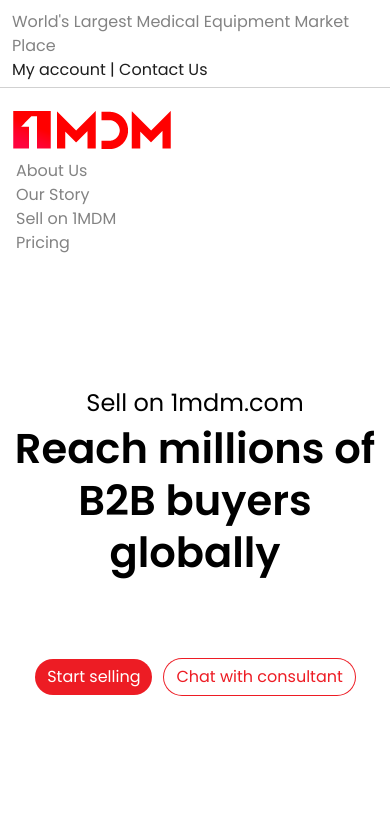
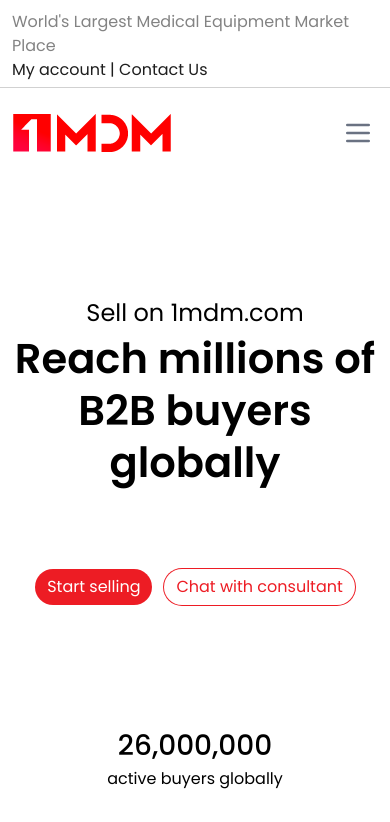
Before and after one commit to Rakesh799/SuperLabs-Frontend-Developer-Internship-Task2, a React (Vite) app: page / in a window 390 px wide. Shown: the top 822 px of the page. Built offline with nearby package versions, Linux system fonts and the light colour scheme.

Commit message:
added hamburger and logic for it

```diff
--- a/src/components/MenuBar.jsx
+++ b/src/components/MenuBar.jsx
@@ -1,16 +1,28 @@
-import React from 'react'
+import React, { useState } from 'react'
 import logo from '../assets/logo.png'
+import { Menu } from "lucide-react";
+
 
 function MenuBar() {
+    const [isOpen, setIsOpen] = useState(false)
+
+    function handleClick(e) {
+        setIsOpen(!isOpen);
+    }
+
     return (
         <div className='menubar flex justify-center pb-[5px] sticky top-0 z-10 bg-[#fff] '>
             <div className="container max-w-[1320px]">
                 <nav className='opacity-100'>
-                    <div className="flex flex-col md:flex-row flex-wrap justify-center items-start md:items-center md:justify-between mx-auto  py-2">
+                    <div className="flex flex-row flex-wrap items-center justify-between mx-auto py-2">
 
                         <a href="https://1mdm.com/" target="_blank"><img className="logo w-[160px] ml-3" src={logo} alt="1MDM logo" /></a>
 
-                        <div className="flex justify-end items-center" id="navbarNav">
+                        <button onClick={handleClick} className="md:hidden block p-4 rounded-md hover:bg-gray-200">
+                            <Menu className="w-8 h-8 text-gray-500" />
+                        </button>
+
+                        <div className={`${isOpen ? "block" : "hidden"} md:flex justify-end items-center`} id="navbarNav">
                             <div className='opacity-100'>
                                 <ul className="navbar-nav flex flex-col md:flex-row gap-x-4 px-4 text-[#838383]">
                                     <li className="nav-item hover:text-[#ed1c24]">
```
